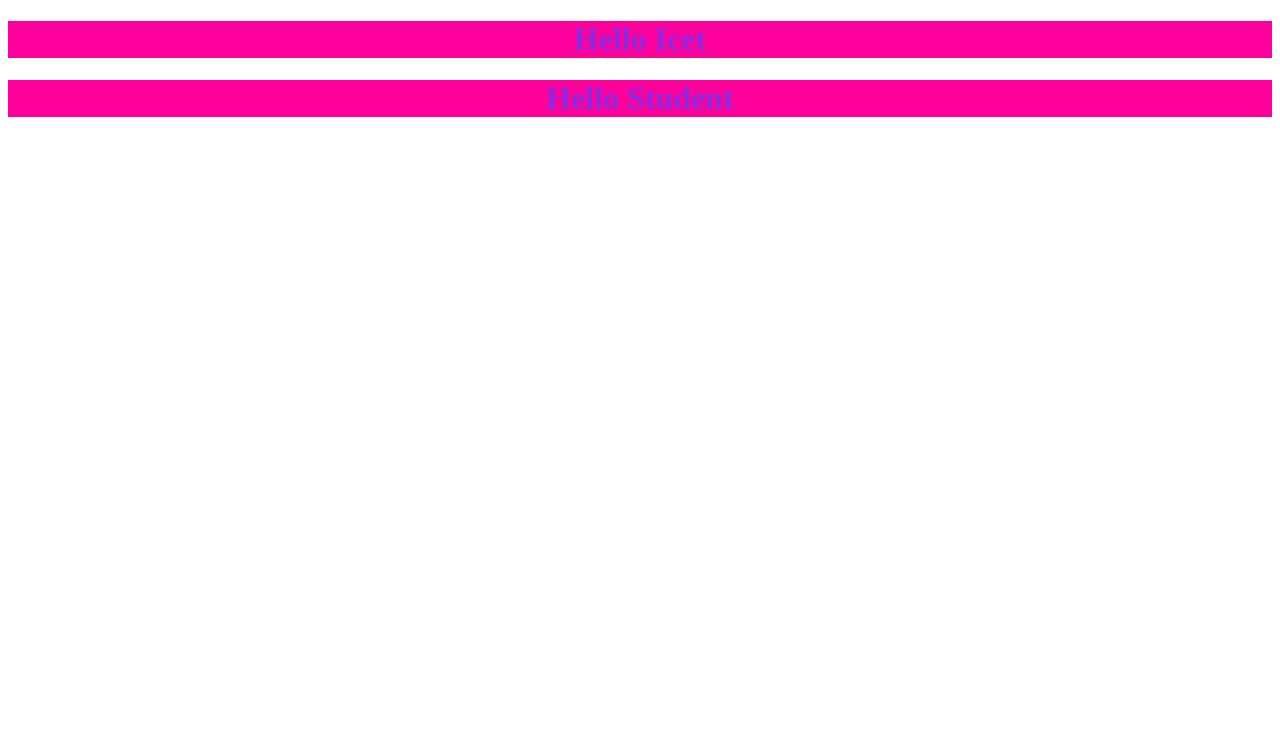
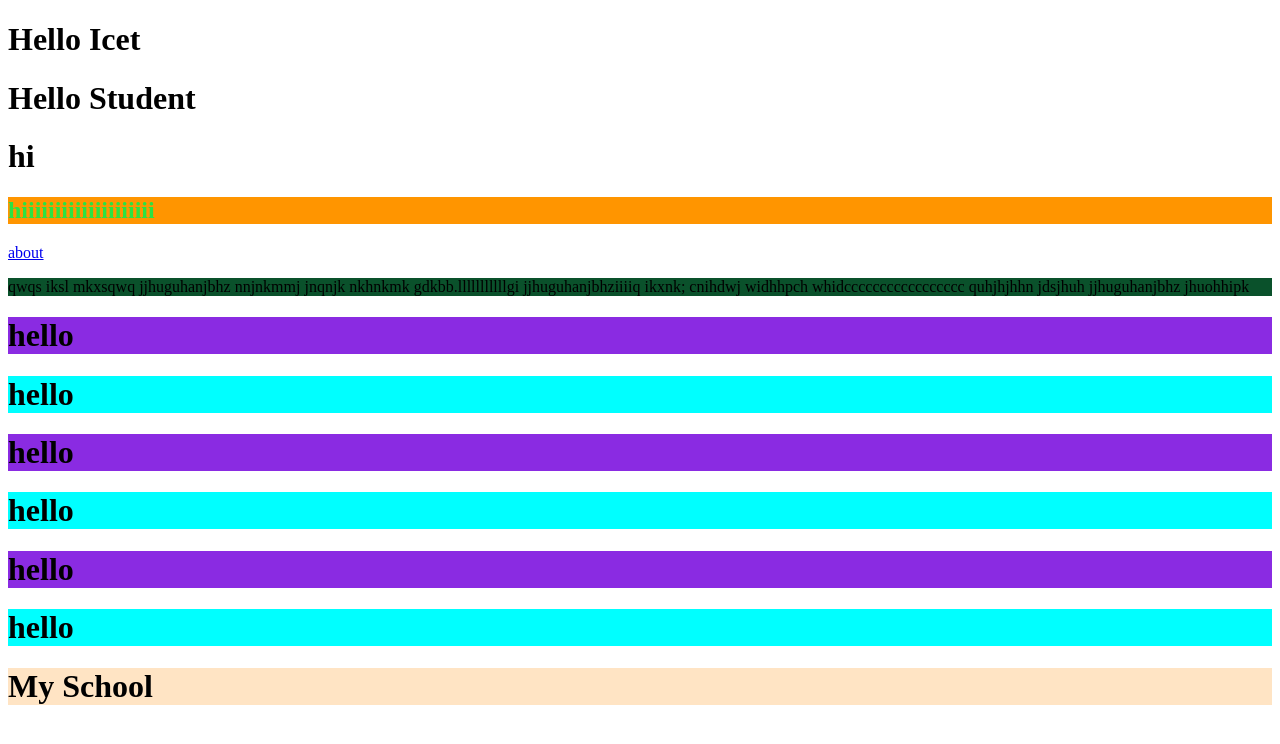
Before and after one commit to rikashh-cmd/Day-4-, a plain HTML site: page index.html in a window 1280 px wide. Drawn offline with Linux system fonts and the light colour scheme.

Commit message:
Commit 5

```diff
--- a/CSS/style.css
+++ b/CSS/style.css
@@ -1,7 +1,28 @@
- h1{
-            text-align: center;
-            background-color: rgb(255, 0, 157);
-            color: blueviolet;
 
+  h2{
+    background-color: rgb(255, 149, 0);
+            color: rgb(43, 226, 67);
+  }
 
-        }
+  .backround{
+    background-color: rgb(10, 81, 43);
+
+  }
+
+  .textAlignment{
+    text-align: justify;
+  }
+
+  .odd{
+    background-color: blueviolet;
+  }
+
+    .even{
+        background-color: aqua;
+
+    }
+
+    #title{
+        background-color: bisque;
+
+    }
--- a/index.html
+++ b/index.html
@@ -14,5 +14,32 @@
     <h1>
         Hello Student
     </h1>
+    <h1>
+        hi
+    </h1>
+    <h2>
+        hiiiiiiiiiiiiiiiiiiii
+    </h2>
+    <a href="about.html">about</a>
+
+    <p class ="backround textAlignment"> qwqs  iksl    mkxsqwq jjhuguhanjbhz
+         nnjnkmmj jnqnjk nkhnkmk gdkbb.lllllllllllgi jjhuguhanjbhziiiiq
+         ikxnk; cnihdwj
+         widhhpch whidccccccccccccccccc quhjhjhhn jdsjhuh
+         jjhuguhanjbhz
+         jhuohhipk
+
+    </p>
+
+    <h1 class="odd">hello</h1>
+    <h1 class="even">hello</h1>
+    <h1 class="odd">hello</h1>
+    <h1 class="even">hello</h1>
+    <h1 class="odd">hello</h1>
+    <h1 class="even">hello</h1>
+
+    <h1 id="title">My School </h1>
+
+
 </body>
 </html>
```
Also changed, not shown: about.html (+4 -0 lines).
